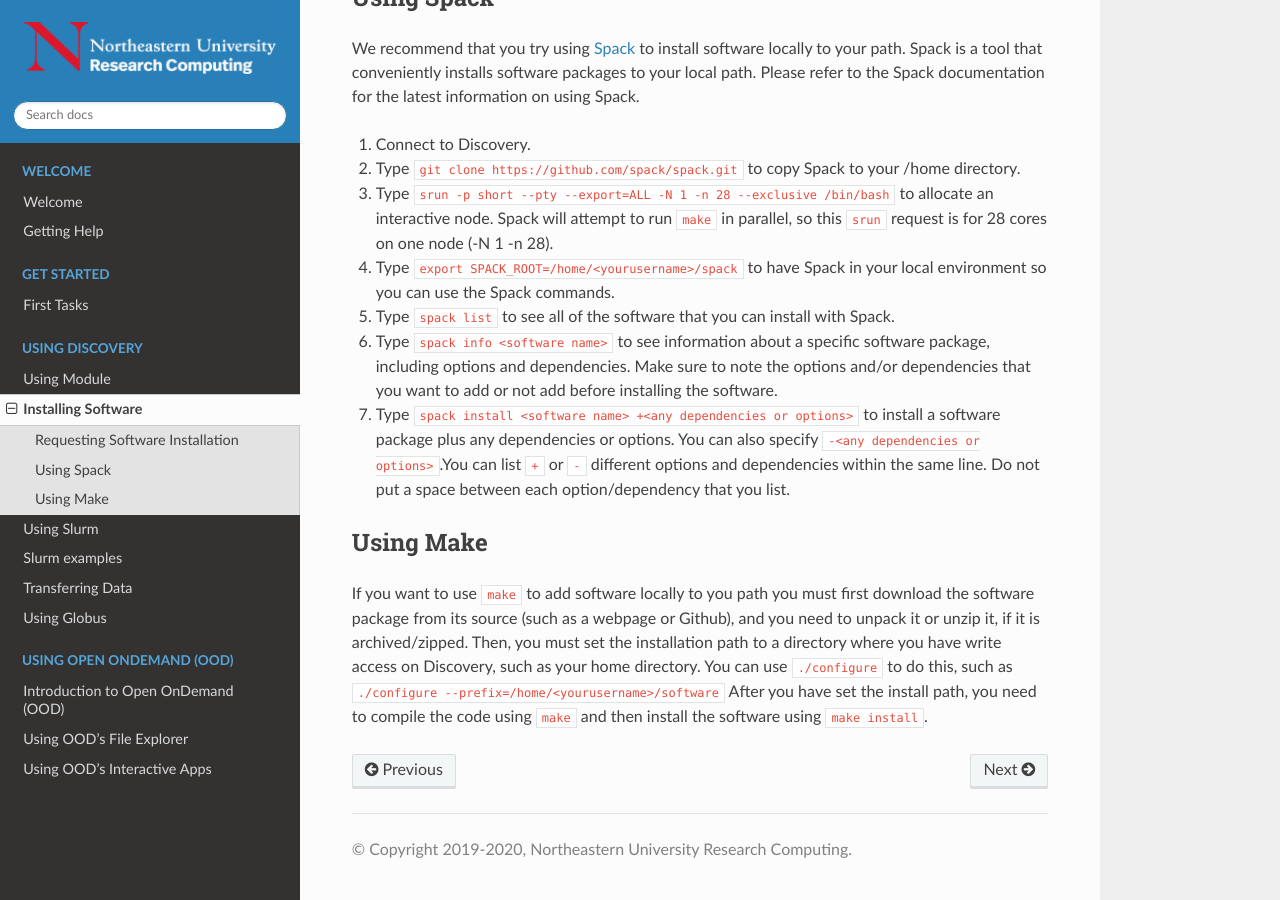
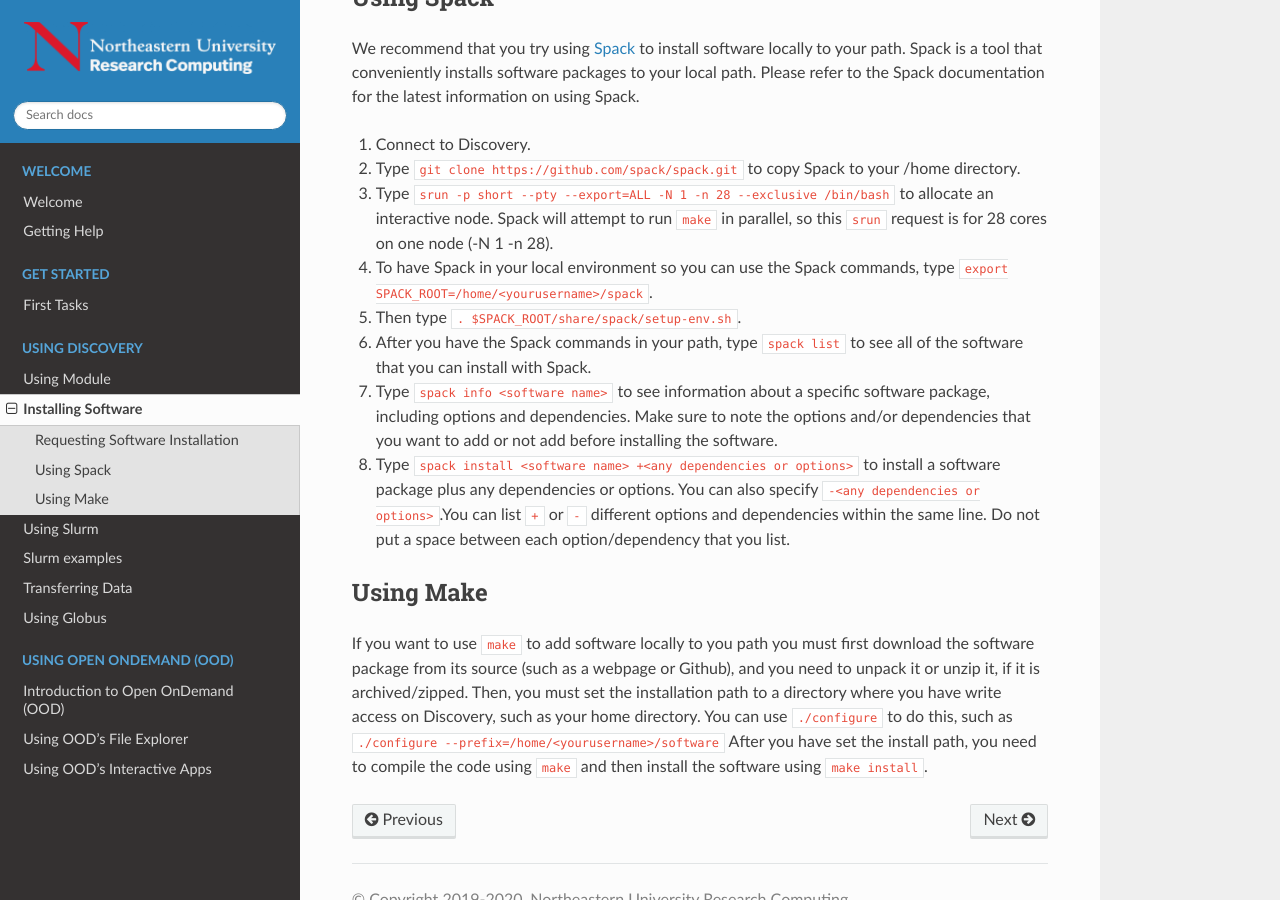
Before and after one commit to northeastern-rc/rc-public-documentation, a Sphinx documentation site: the page built from docs/source/using-discovery/software.rst, in a window 1280 px wide and 900 px high, scrolled down 476 px. Built offline with Sphinx 7.4.7 and the Read the Docs theme 2.0.0, drawn with Linux system fonts in a browser that asks for light colours.

```diff
--- a/docs/source/using-discovery/software.rst
+++ b/docs/source/using-discovery/software.rst
@@ -21,12 +21,13 @@
 software packages to your local path. Please refer to the Spack documentation for the latest information on using Spack.
 
 1. Connect to Discovery.
-2. Type ``git clone https://github.com/spack/spack.git`` to copy Spack to your /home directory.
+2. Type ``git clone https://github.com/spack/spack.git``  to copy Spack to your /home directory.
 3. Type ``srun -p short --pty --export=ALL -N 1 -n 28 --exclusive /bin/bash`` to allocate an interactive node. Spack will attempt to run ``make`` in parallel, so this ``srun`` request is for 28 cores on one node (-N 1 -n 28).
-4. Type ``export SPACK_ROOT=/home/<yourusername>/spack`` to have Spack in your local environment so you can use the Spack commands.
-5. Type ``spack list`` to see all of the software that you can install with Spack.
-6. Type ``spack info <software name>`` to see information about a specific software package, including options and dependencies. Make sure to note the options and/or dependencies that you want to add or not add before installing the software.
-7. Type ``spack install <software name> +<any dependencies or options>`` to install a software package plus any dependencies or options. You can also specify ``-<any dependencies or options>``.You can list ``+`` or ``-`` different options and dependencies within the same line. Do not put a space between each option/dependency that you list.
+4. To have Spack in your local environment so you can use the Spack commands, type ``export SPACK_ROOT=/home/<yourusername>/spack``.
+5. Then type ``. $SPACK_ROOT/share/spack/setup-env.sh``.
+6. After you have the Spack commands in your path, type ``spack list`` to see all of the software that you can install with Spack.
+7. Type ``spack info <software name>`` to see information about a specific software package, including options and dependencies. Make sure to note the options and/or dependencies that you want to add or not add before installing the software.
+8. Type ``spack install <software name> +<any dependencies or options>`` to install a software package plus any dependencies or options. You can also specify ``-<any dependencies or options>``.You can list ``+`` or ``-`` different options and dependencies within the same line. Do not put a space between each option/dependency that you list.
 
 
 Using Make
```
Also changed, not shown: 5 other files.
